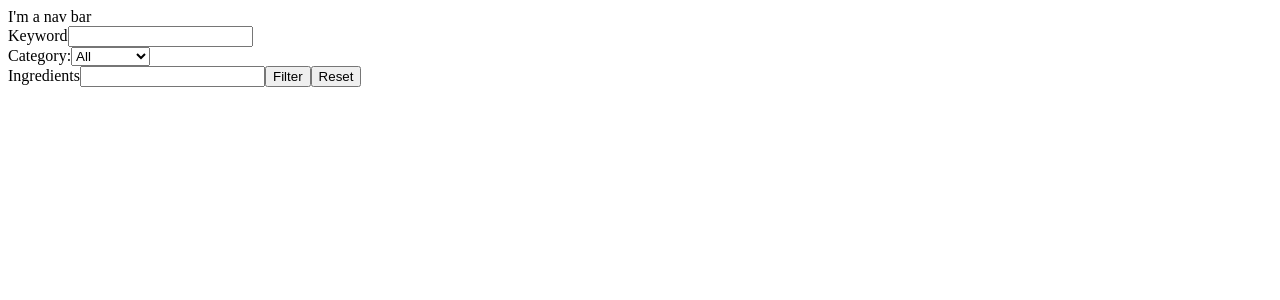
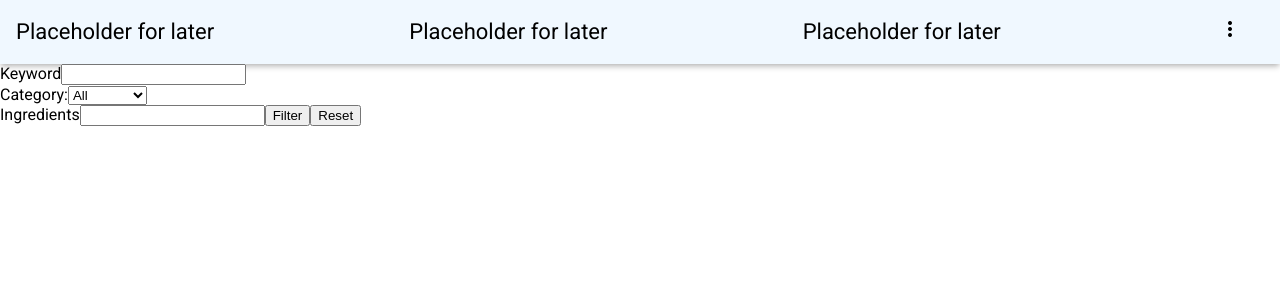
Before and after one commit to JansthcirlU/RecipesRxJS, an Angular app in the folder recipes-rxjs/: page / in a window 1280 px wide. Shown: the top 300 px of the page. Built offline with nearby package versions, Linux system fonts and the light colour scheme.

Commit message:
Feature/layout (#29)
* Add simple view of main layout

* fix formatting

* Add basic toolbar

* Add working navbar

---------

Co-authored-by: Bryan <dekrobr@cronos.be>

```diff
--- a/recipes-rxjs/angular.json
+++ b/recipes-rxjs/angular.json
@@ -24,7 +24,10 @@
                 "input": "public"
               }
             ],
-            "styles": ["src/styles.css"],
+            "styles": [
+              "@angular/material/prebuilt-themes/azure-blue.css",
+              "src/styles.css"
+            ],
             "scripts": []
           },
           "configurations": {
@@ -77,7 +80,10 @@
                 "input": "public"
               }
             ],
-            "styles": ["src/styles.css"],
+            "styles": [
+              "@angular/material/prebuilt-themes/azure-blue.css",
+              "src/styles.css"
+            ],
             "scripts": [],
             "karmaConfig": "karma.conf.js"
           }
--- a/recipes-rxjs/package.json
+++ b/recipes-rxjs/package.json
@@ -11,10 +11,12 @@
   "private": true,
   "dependencies": {
     "@angular/animations": "^18.0.0",
+    "@angular/cdk": "~18.0.2",
     "@angular/common": "^18.0.0",
     "@angular/compiler": "^18.0.0",
     "@angular/core": "^18.0.0",
     "@angular/forms": "^18.0.0",
+    "@angular/material": "~18.0.2",
     "@angular/platform-browser": "^18.0.0",
     "@angular/platform-browser-dynamic": "^18.0.0",
     "@angular/router": "^18.0.0",
--- a/recipes-rxjs/src/app/app.component.html
+++ b/recipes-rxjs/src/app/app.component.html
@@ -1,11 +1,7 @@
 <header>
-  <nav>
-    I'm a nav bar
-  </nav>
+  <app-navbar></app-navbar>
 </header>
-
 <main>
   <app-recipes-filter></app-recipes-filter>
-
   <router-outlet></router-outlet>
 </main>
--- a/recipes-rxjs/src/app/app.component.ts
+++ b/recipes-rxjs/src/app/app.component.ts
@@ -1,11 +1,13 @@
 import { Component } from '@angular/core';
 import { RouterOutlet } from '@angular/router';
+import { NavbarComponent } from './components/navbar/navbar.component';
 import { RecipesFilterComponent } from './components/recipes-filter/recipes-filter.component';
+
 
 @Component({
   selector: 'app-root',
   standalone: true,
-  imports: [RouterOutlet, RecipesFilterComponent],
+  imports: [RouterOutlet, RecipesFilterComponent, NavbarComponent],
   templateUrl: './app.component.html',
   styleUrl: './app.component.css',
 })
--- a/recipes-rxjs/src/app/app.config.ts
+++ b/recipes-rxjs/src/app/app.config.ts
@@ -2,10 +2,11 @@ import { ApplicationConfig, provideZoneChangeDetection } from '@angular/core';
 import { provideRouter } from '@angular/router';
 
 import { routes } from './app.routes';
+import { provideAnimationsAsync } from '@angular/platform-browser/animations/async';
 
 export const appConfig: ApplicationConfig = {
   providers: [
     provideZoneChangeDetection({ eventCoalescing: true }),
-    provideRouter(routes),
+    provideRouter(routes), provideAnimationsAsync(),
   ],
 };
--- /dev/null
+++ b/recipes-rxjs/src/app/components/navbar/navbar.component.css
@@ -0,0 +1,22 @@
+mat-toolbar {
+    background-color: aliceblue;
+    color: black;
+    display: flex;
+    justify-content: space-between;
+    box-shadow: 0px 4px 6px -1px rgba(0, 0, 0, 0.2), 0px 2px 4px -1px rgba(0, 0, 0, 0.12);
+}
+
+.mat-icon-button {
+    background-color: transparent;
+    border: none;
+    color: inherit;
+    font: inherit;
+    cursor: pointer;
+    outline: inherit;
+    padding: 0.5em 1em;
+    margin: 0;
+    text-align: center;
+    text-decoration: none;
+    display: inline-block;
+
+}
--- /dev/null
+++ b/recipes-rxjs/src/app/components/navbar/navbar.component.html
@@ -0,0 +1,8 @@
+<mat-toolbar>
+    <span>Placeholder for later</span>
+    <span>Placeholder for later</span>
+    <span>Placeholder for later</span>
+    <button class="mat-icon-button">
+        <mat-icon>more_vert</mat-icon>
+    </button>
+</mat-toolbar>
--- a/recipes-rxjs/src/index.html
+++ b/recipes-rxjs/src/index.html
@@ -6,7 +6,9 @@
     <base href="/" />
     <meta name="viewport" content="width=device-width, initial-scale=1" />
     <link rel="icon" type="image/x-icon" href="favicon.ico" />
-  </head>
+      <link href="https://fonts.googleapis.com/css2?family=Roboto:wght@300;400;500&display=swap" rel="stylesheet">
+    <link href="https://fonts.googleapis.com/icon?family=Material+Icons" rel="stylesheet">
+</head>
   <body>
     <app-root></app-root>
   </body>
--- a/recipes-rxjs/src/styles.css
+++ b/recipes-rxjs/src/styles.css
@@ -1 +1,4 @@
 /* You can add global styles to this file, and also import other style files */
+
+html, body { height: 100%; }
+body { margin: 0; font-family: Roboto, "Helvetica Neue", sans-serif; }
```
Also changed, not shown: recipes-rxjs/src/app/components/navbar/navbar.component.ts (added, +14 -0 lines), 2 other files (tests, documents, lock files or other folders).
